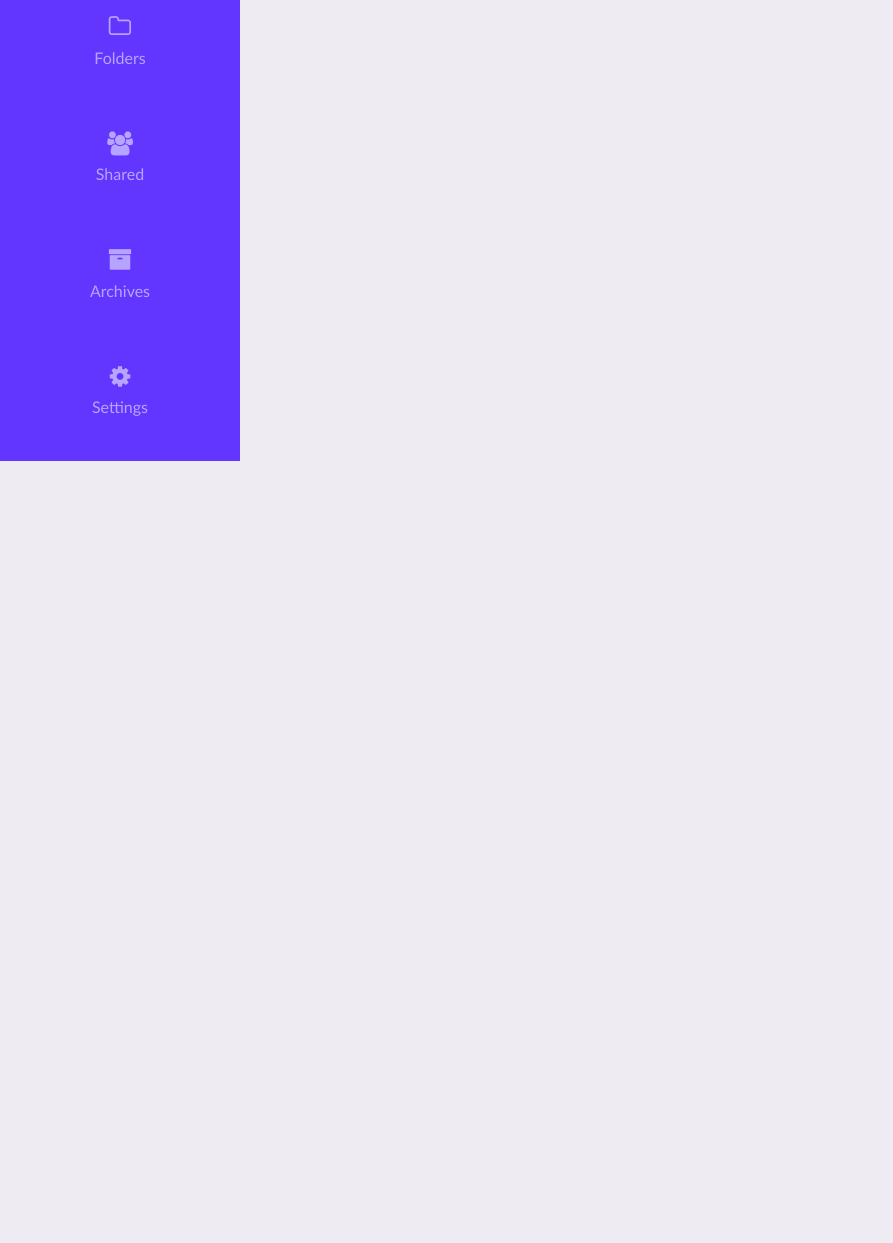
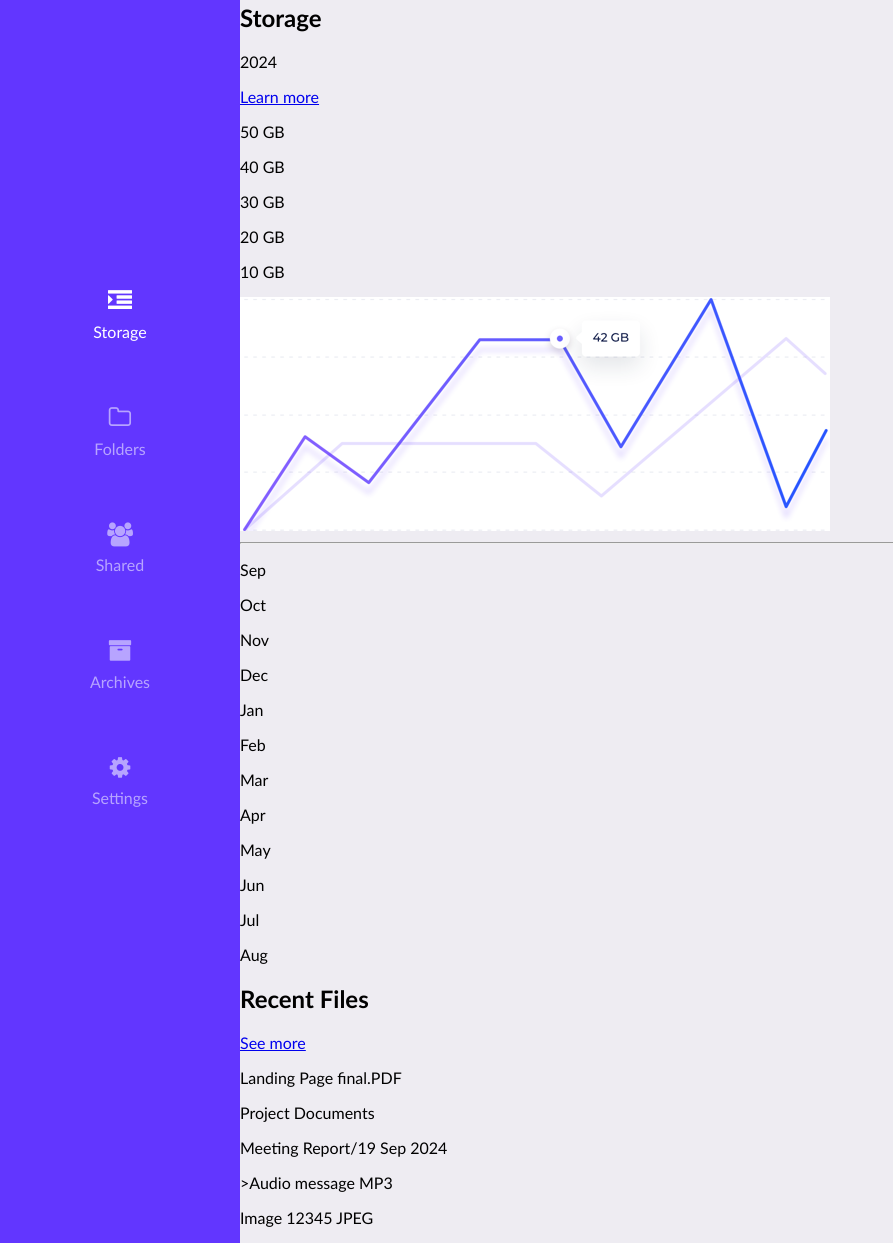
Before and after one commit to vitaliju/cloud-storage, a website: page index.html in a window 1280 px wide. Shown: the part 339-1582 px from the top of the page, without its empty margins (0-893 px from the left). Before the commit the page ends 800 px from the top, so only its background shows below. Drawn offline with Linux system fonts and the light colour scheme.

Commit message:
sorage html

```diff
--- a/index.html
+++ b/index.html
@@ -119,7 +119,72 @@
                 </div>
             </div>
         </section>
-        <section></section>
+        <section>
+            <div class="bigCards">
+                <div class="storge">
+                    <div class="title">
+                        <h1>Storage</h1>
+                        <p>2024</p>
+                        <a href="#">Learn more</a>
+                    </div>
+                    <div class="data">
+                        <div class="dataSize">
+                            <p>50 GB</p>
+                            <p>40 GB</p>
+                            <p>30 GB</p>
+                            <p>20 GB</p>
+                            <p>10 GB</p>
+                        </div>
+                        <img src="./img/data.png" alt="data">
+                    </div>
+                    <div class="date">
+                        <hr>
+                        <div class="month">
+                            <p>Sep</p>
+                            <p>Oct</p>
+                            <p>Nov</p>
+                            <p>Dec</p>
+                            <p>Jan</p>
+                            <p>Feb</p>
+                            <p>Mar</p>
+                            <p>Apr</p>
+                            <p>May</p>
+                            <p>Jun</p>
+                            <p>Jul</p>
+                            <p>Aug</p>
+                        </div>
+                    </div>
+                </div>
+                <div class="recentFiles">
+                    <div class="recentTitle">
+                        <h1>Recent Files</h1>
+                        <a href="#">See more</a>
+                    </div>
+                    <div class="files">
+                        <div class="file">
+                            <a href="#"></a>
+                            <p>Landing Page final.PDF</p>
+                        </div>
+                        <div class="file">
+                            <a href="#"></a>
+                            <p>Project Documents</p>
+                        </div>
+                        <div class="file">
+                            <a href="#"></a>
+                            <p>Meeting Report/19 Sep 2024</p>
+                        </div>
+                        <div class="file">
+                            <a href="#"></a>
+                            <p>>Audio message MP3</p>
+                        </div>
+                        <div class="file">
+                            <a href="#"></a>
+                            <p>Image 12345 JPEG</p>
+                        </div>
+                    </div>
+                </div>
+            </div>
+        </section>
     </main>
 </body>
 
```
